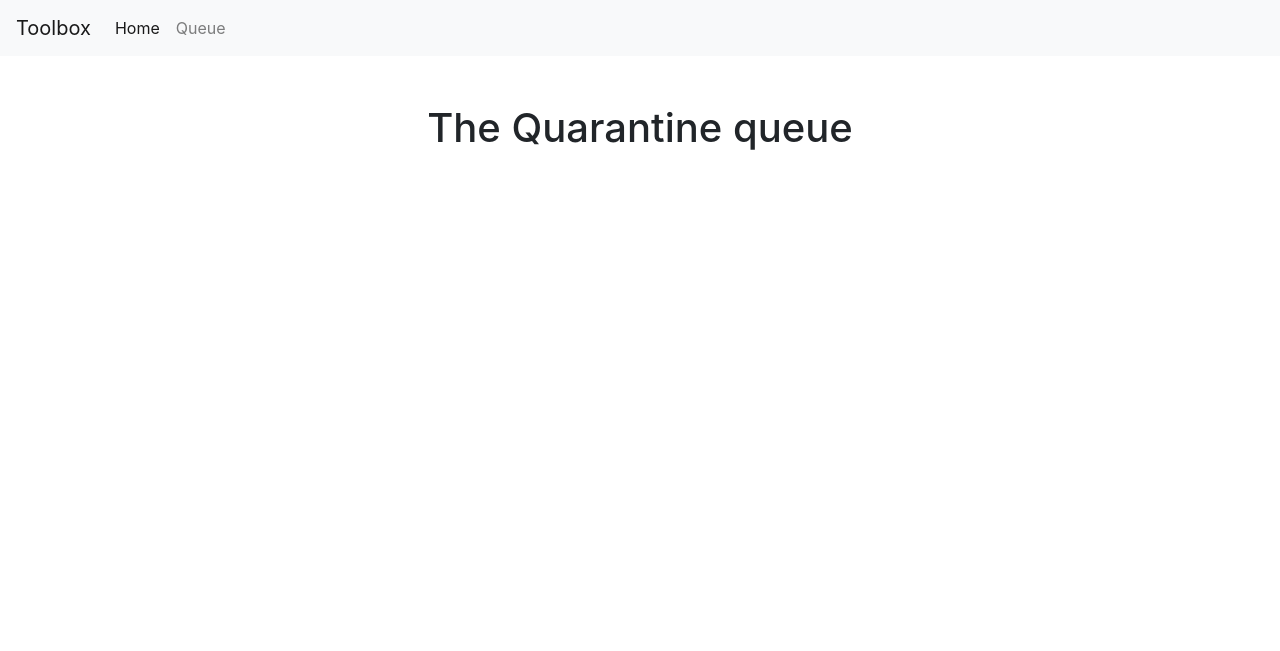
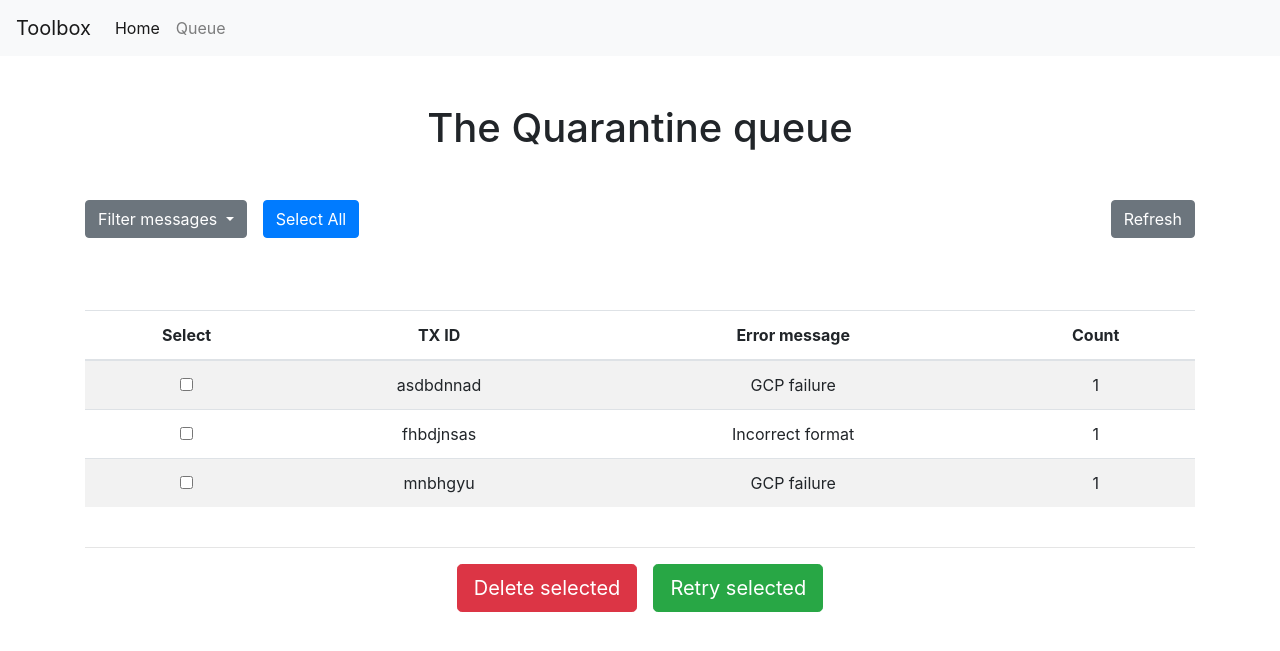
Before and after one commit to angusgoody/21Game, a Flask app: page /second in a window 1280 px wide. Shown: the top 651 px of the page. Run offline with Flask 2, Linux system fonts and the light colour scheme; some libraries are stand-ins or nearby versions.

Commit message:
Added basic toolbox ui

```diff
--- a/app/templates/base.html
+++ b/app/templates/base.html
@@ -6,6 +6,8 @@
       <meta name="viewport" content="width=device-width, initial-scale=1, shrink-to-fit=no">
       <!-- Bootstrap CSS -->
       <link rel="stylesheet" href="https://maxcdn.bootstrapcdn.com/bootstrap/4.0.0/css/bootstrap.min.css" integrity="sha384-Gn5384xqQ1aoWXA+058RXPxPg6fy4IWvTNh0E263XmFcJlSAwiGgFAW/dAiS6JXm" crossorigin="anonymous">
+      <!--Font awesome-->
+      <link rel="stylesheet" href="https://cdn.jsdelivr.net/npm/@fortawesome/fontawesome-free@5.15.4/css/fontawesome.min.css" integrity="sha384-jLKHWM3JRmfMU0A5x5AkjWkw/EYfGUAGagvnfryNV3F9VqM98XiIH7VBGVoxVSc7" crossorigin="anonymous">
       <title>21Game</title>
   </head>
   <body>
--- a/app/templates/second.html
+++ b/app/templates/second.html
@@ -1,6 +1,85 @@
 {% extends 'base.html' %}
 {% block content %}
 <div class="text-center mt-5">
+
     <h1>The Quarantine queue</h1>
+
+    <!--Bar-->
+    <div class="my-5">
+        <!--Filter / button bar-->
+        <div class="d-flex flex-column flex-sm-row justify-content-between">
+            <div class="d-flex flex-sm-row flex-column">
+                <!--Dropdown-->
+                <div>
+                    <div class="dropdown">
+                        <button class="btn btn-secondary dropdown-toggle" type="button" id="dropdownMenuButton" data-toggle="dropdown" aria-haspopup="true" aria-expanded="false">
+                            Filter messages
+                        </button>
+                        <div class="dropdown-menu" aria-labelledby="dropdownMenuButton">
+                            <a class="dropdown-item" href="#">GCP failure (2)</a>
+                            <a class="dropdown-item" href="#">Inorrect format</a>
+                        </div>
+                    </div>
+                </div>
+                <!--Select all button-->
+                <div class="my-3 my-sm-0 ml-sm-3">
+                    <button type="button" class="btn btn-primary btn-block">Select All</button>
+                </div>
+            </div>
+            <!--Refresh button-->
+            <div>
+                <button type="button" class="btn btn-secondary btn-block">Refresh</button>
+            </div>
+        </div>
+    </div>
+
+    <!--Info section-->
+
+    <!--List of Messages table -->
+    <div class="table-responsive">
+        <table class="table table-striped mt-4">
+            <thead>
+                <tr>
+                    <th scope="col">Select</th>
+                    <th scope="col">TX ID</th>
+                    <th scope="col">Error message</th>
+                    <th scope="col">Count</th>
+                </tr>
+            </thead>
+            <tbody>
+                <tr>
+                    <td><input type="checkbox" name="brand"></td>
+                    <td>asdbdnnad</td>
+                    <td>GCP failure</td>
+                    <td>1</td>
+                </tr>
+                <tr>
+                    <td><input type="checkbox" name="brand"></td>
+                    <td>fhbdjnsas</td>
+                    <td>Incorrect format</td>
+                    <td>1</td>
+                </tr>
+                <tr>
+                    <td><input type="checkbox" name="brand"></td>
+                    <td>mnbhgyu</td>
+                    <td>GCP failure</td>
+                    <td>1</td>
+                </tr>
+            </tbody>
+    </table>
+    </div>
+    <hr class="mt-4">
+    <!--Bottom button bar-->
+    <div class="d-flex justify-content-center">
+        <div class="mx-2">
+            <button type="button" class="btn btn-danger btn-lg btn-block">Delete selected</button>
+        </div>
+        <div class="mx-2">
+            <button type="button" class="btn btn-success btn-lg btn-block">Retry selected</button>
+        </div>
+    </div>
+
+
+
 </div>
 {% endblock %}
```
Lines whose indentation alone changed are shown as unchanged.
